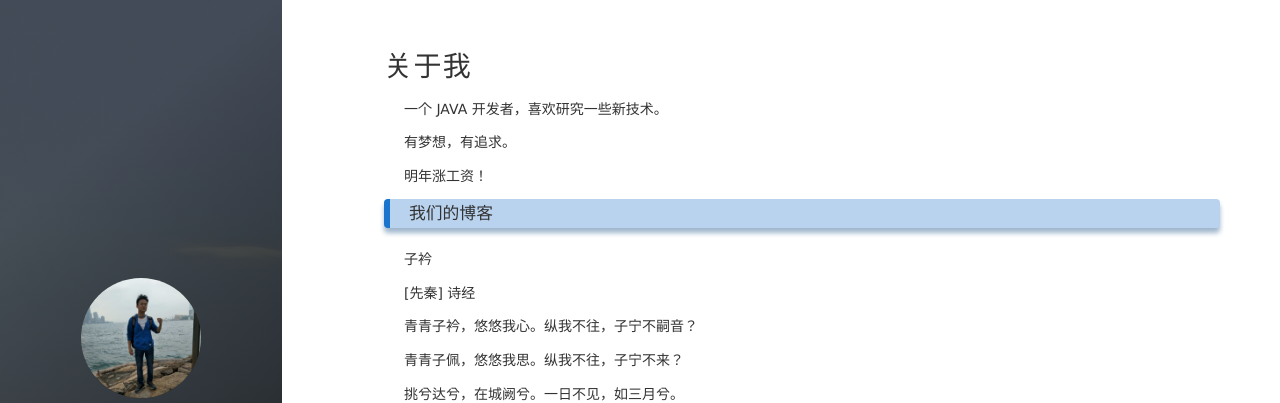
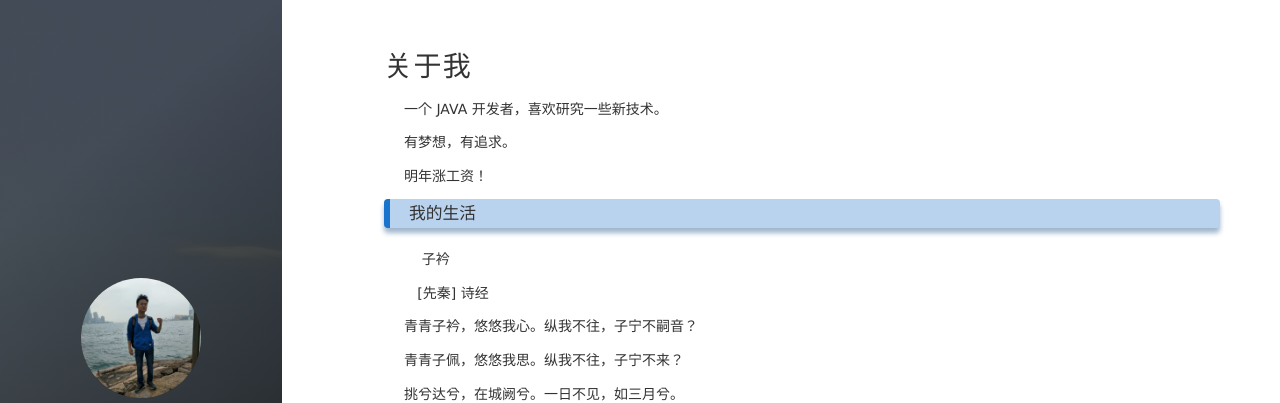
Before and after one commit to sirFive/sirFive.github.io, a Jekyll site: the page built from about.md, in a window 1280 px wide. Shown: the top 403 px of the page. Built offline with Jekyll 4.4.1, drawn with Linux system fonts in a browser that asks for light colours; nearby versions of some CDN libraries; comment, search, counter and statistics services are not loaded.

Commit message:
eddit aboutme

```diff
--- a/about.md
+++ b/about.md
@@ -11,14 +11,14 @@ title: 关于我
 
 <p>
 
-<h3> 我们的博客 </h3>
+<h3> 我的生活 </h3>
 
 <p>
 
 <p>
-				子衿
+&nbsp;&nbsp;&nbsp;&nbsp;子衿
 <p>
-			[先秦] 诗经
+&nbsp;&nbsp;&nbsp;[先秦] 诗经
 <p>
 青青子衿，悠悠我心。纵我不往，子宁不嗣音？
 <p>
```
